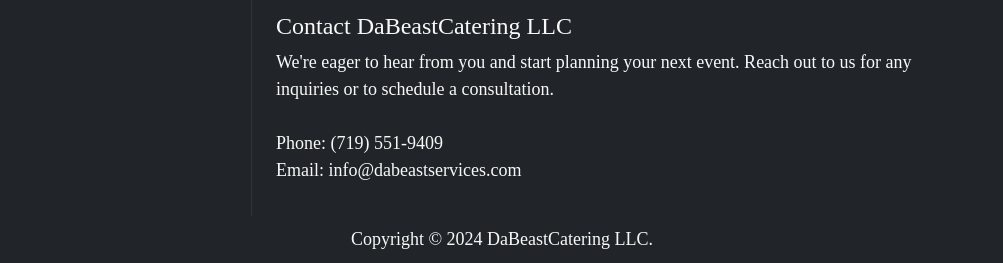
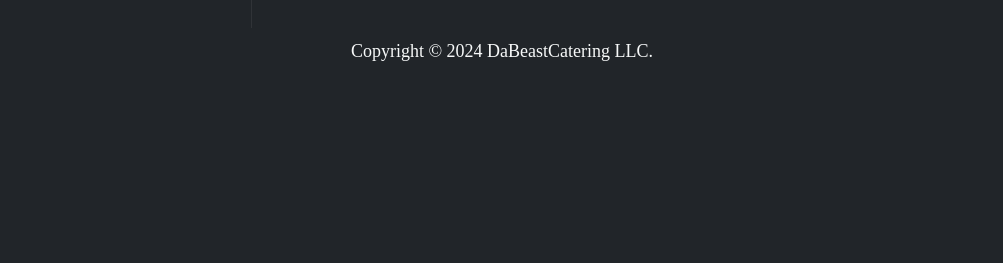
Before and after one commit to dabeastservices/dabeastservices.github.io, a plain HTML site: page index.html in a window 1280 px wide. Shown: the part 927-1190 px from the top of the page, without its empty margins (138-1141 px from the left). After the commit the page ends 1002 px from the top, so only its background shows below. Drawn offline with Linux system fonts and the light colour scheme.

Commit message:
Remove contact from home

```diff
--- a/index.html
+++ b/index.html
@@ -73,15 +73,6 @@
 			<p class='text-color'>
 				We're excited to offer exclusive discounts for various events, including options for non-profit organizations, military events, and more. Connect with us to explore how we can make your event spectacular while honoring your budget.
 			</p>
-
-			<h4 class='text-color'>Contact DaBeastCatering LLC</h4>
-			<p class='text-color'>
-				We're eager to hear from you and start planning your next event. Reach out to us for any inquiries or to schedule a consultation.
-				<br><br>
-				Phone: (719) 551-9409
-				<br>
-				Email: info@dabeastservices.com
-			</p>
 		</main>
 
 	</div>
```
